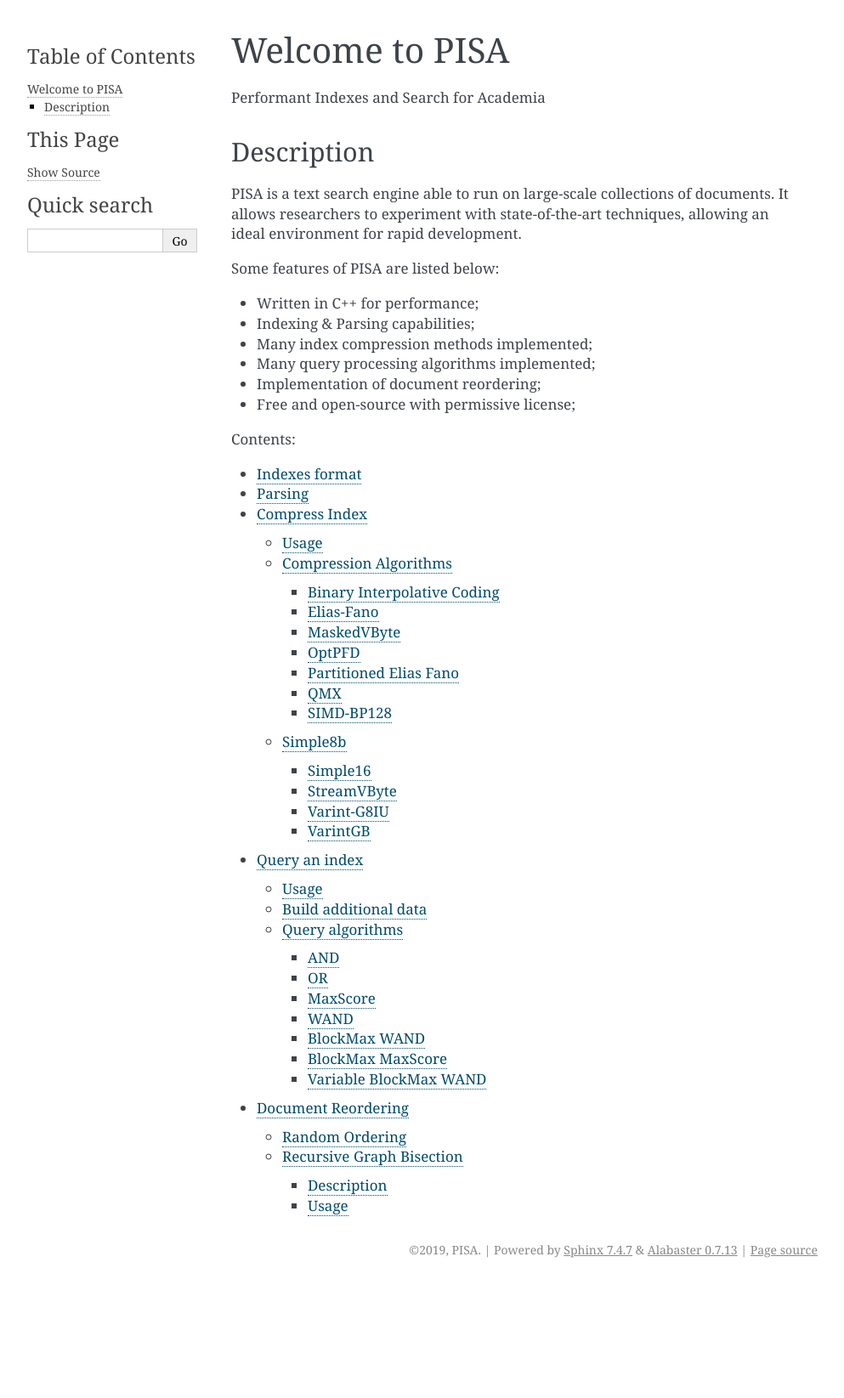
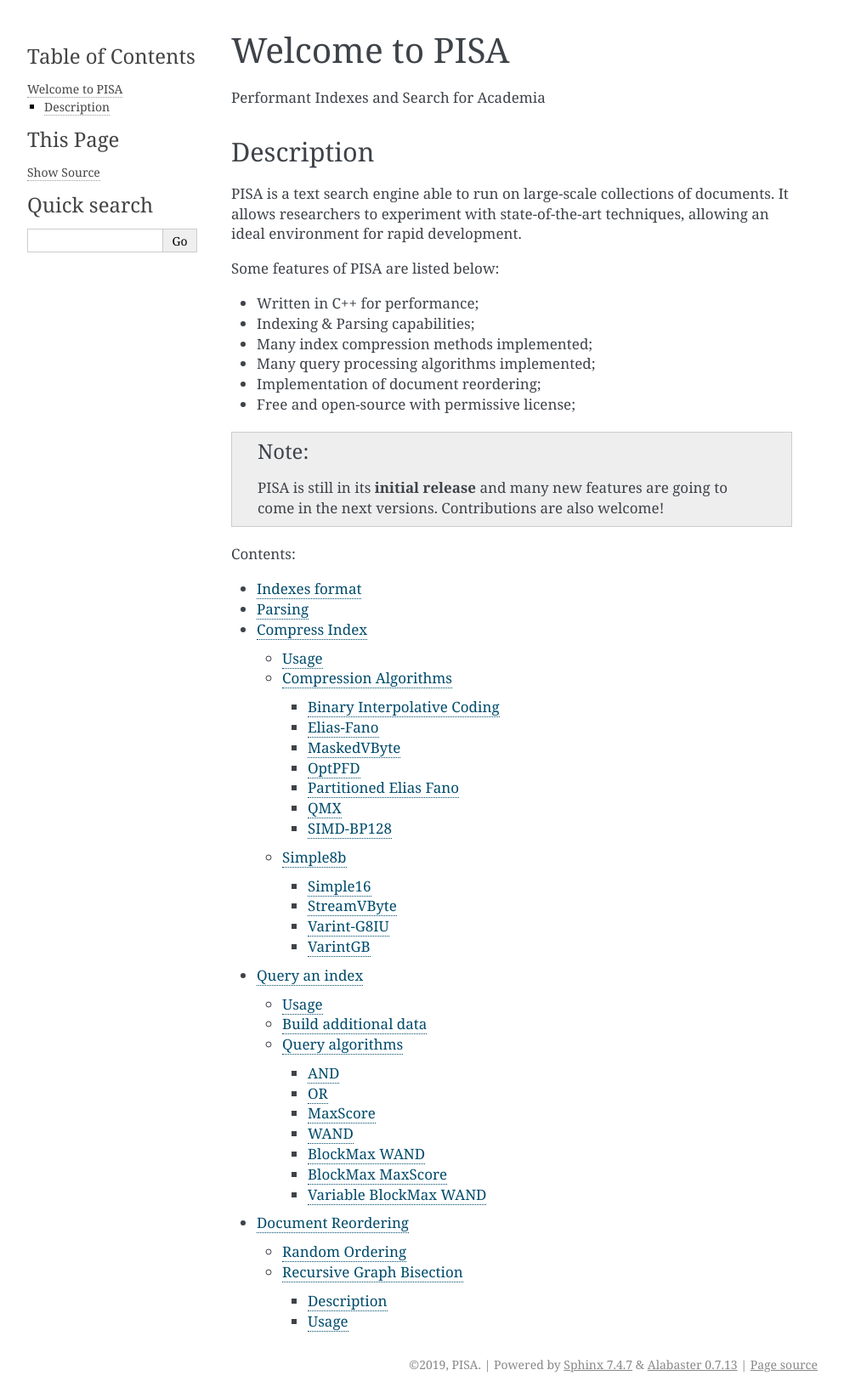
Before and after one commit to pisa-engine/pisa, a Sphinx documentation site: the page built from docs/source/index.rst, in a window 1280 px wide. Shown: the whole page at 85% size, without its empty margins (148-1141 px from the left). Built offline with Sphinx 7.4.7, drawn with Linux system fonts in a browser that asks for light colours; pages that are not in the unit, such as notebooks, are missing from menus; before the commit the page ends 1510 px from its top, so only the background shows below that.

Commit message:
Update index.rst

```diff
--- a/docs/source/index.rst
+++ b/docs/source/index.rst
@@ -22,6 +22,9 @@
 * Implementation of document reordering;
 * Free and open-source with permissive license;
 
+.. note:: PISA is still in its **initial release** and many new features are going to come in the next versions. Contributions are also welcome!
+
+
 .. toctree::
    :maxdepth: 4
    :caption: Contents:
```
